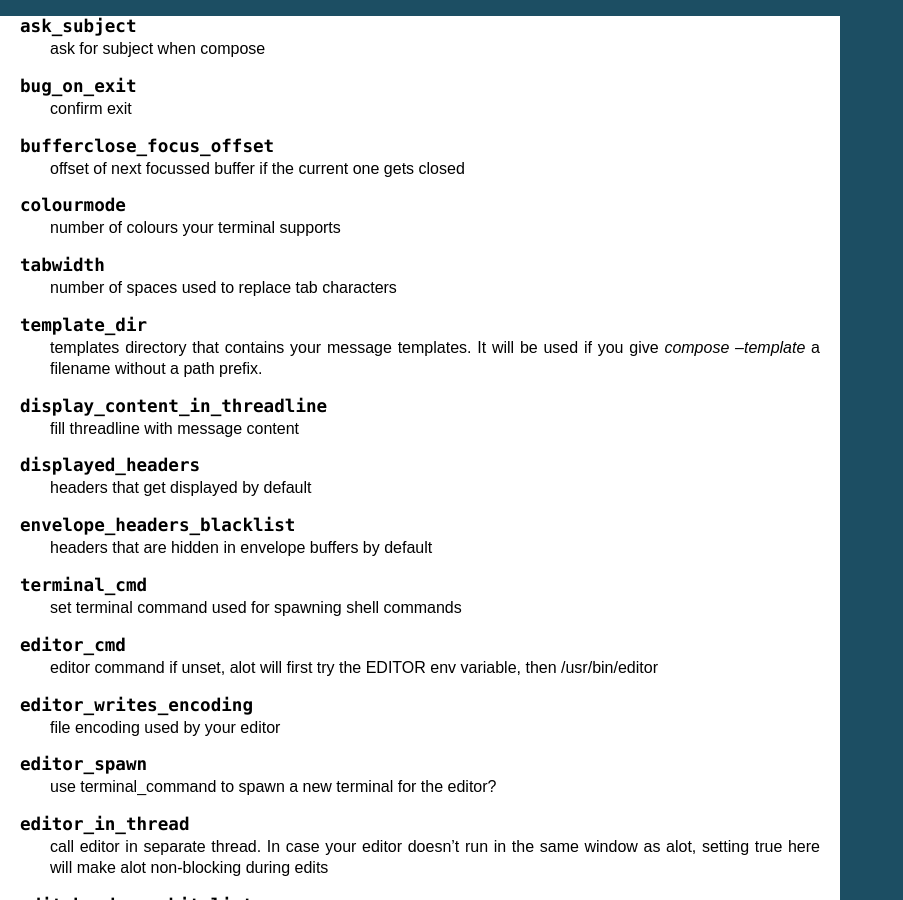
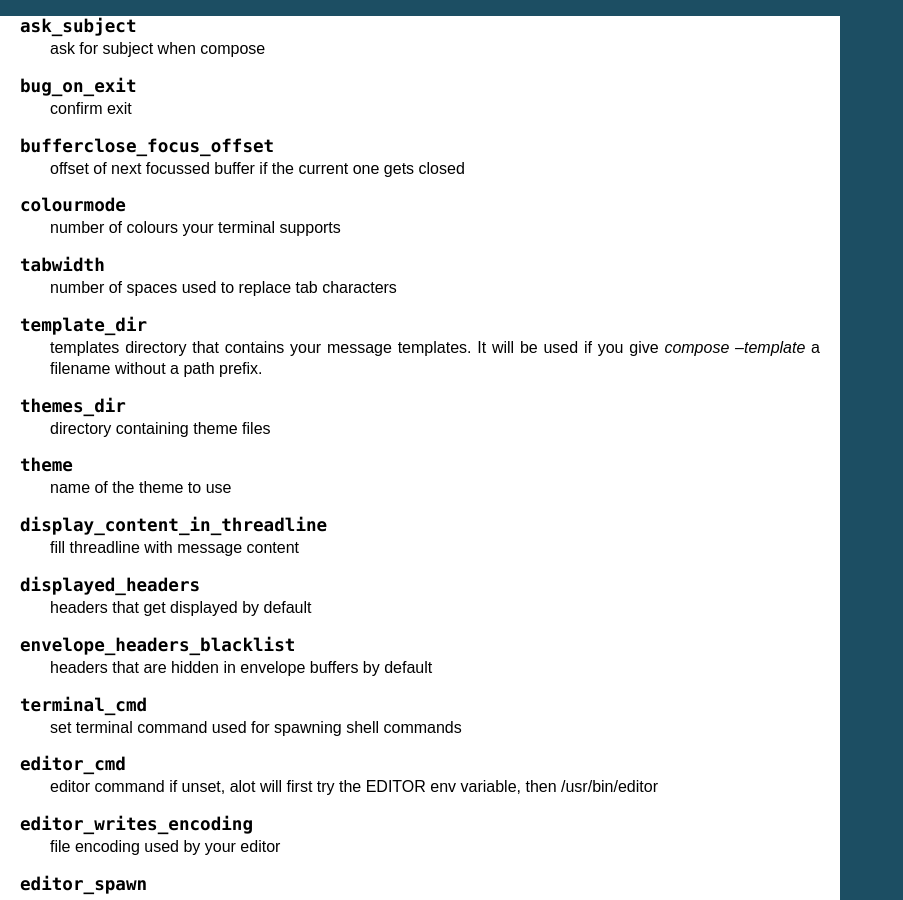
Before and after one commit to pazz/alot, a Sphinx documentation site: the page built from docs/source/configuration/alotrc_table.rst, in a window 1280 px wide and 900 px high. Shown: the whole window, without its empty margins (0-903 px from the left). Built offline with Sphinx 7.4.7, drawn with Linux system fonts in a browser that asks for light colours.

Commit message:
updated docs
fired `make generate_meta` once to update themes_dir and theme config options

```diff
--- a/docs/source/configuration/alotrc_table.rst
+++ b/docs/source/configuration/alotrc_table.rst
@@ -23,6 +23,14 @@
 
     templates directory that contains your message templates.
     It will be used if you give `compose --template` a filename without a path prefix.
+
+.. describe:: themes_dir
+
+    directory containing theme files
+
+.. describe:: theme
+
+    name of the theme to use
 
 .. describe:: display_content_in_threadline
 
```
